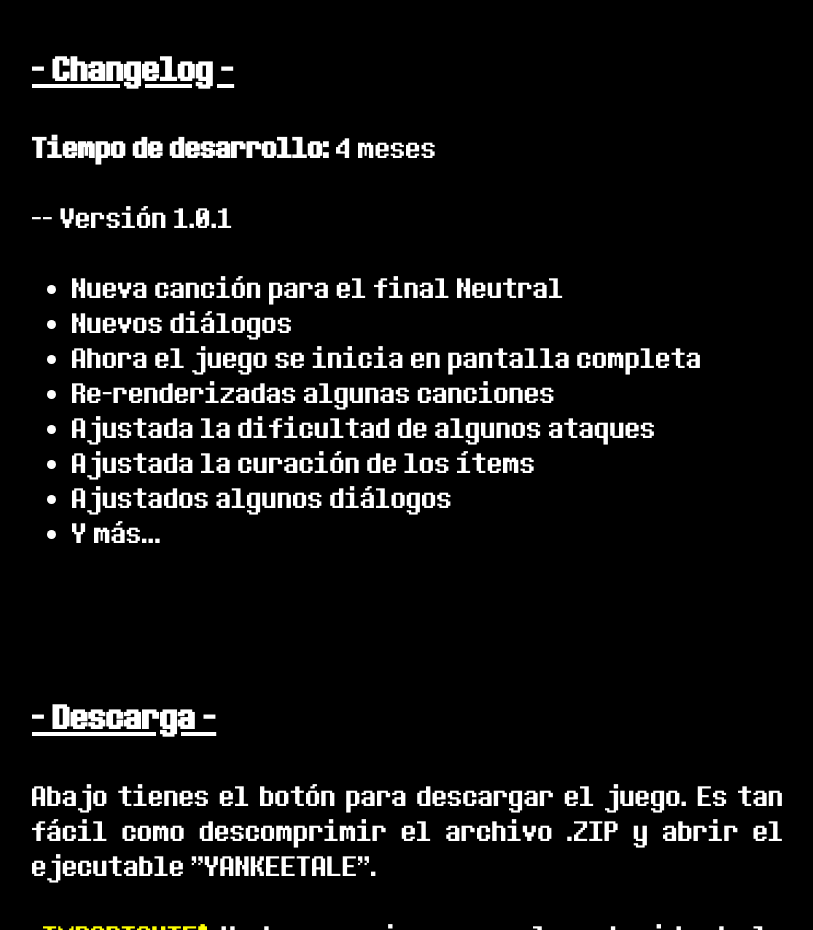
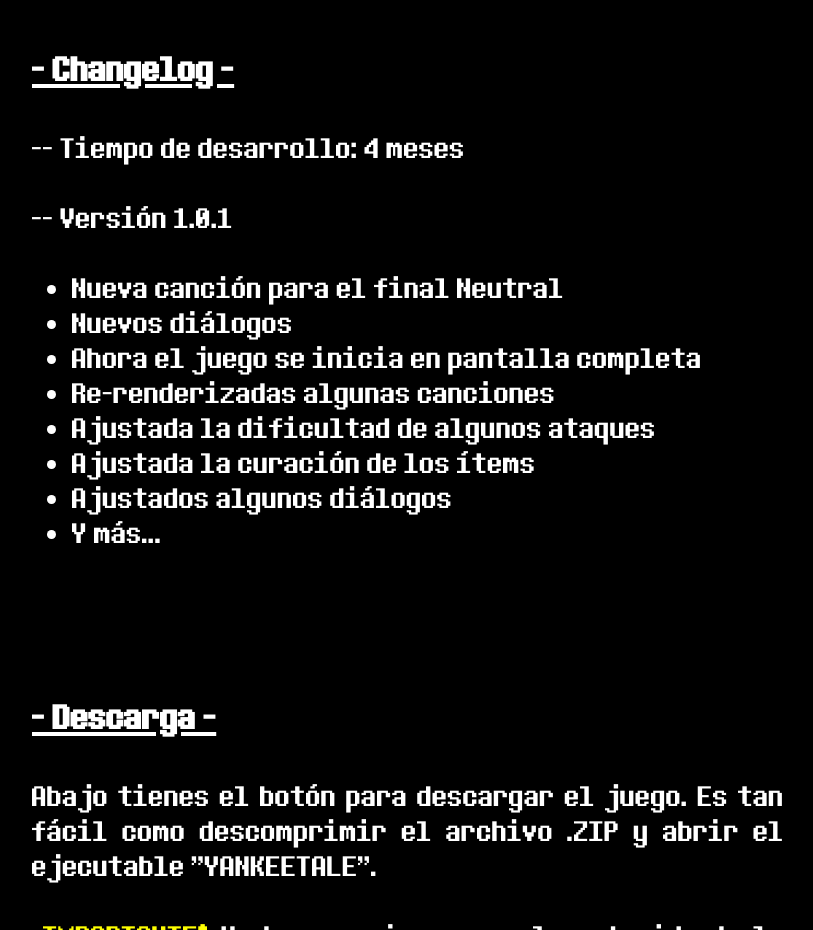
Before and after one commit to adry95/yankeetale, a plain HTML site: page index.html in a window 1280 px wide. Shown: the part 980-1910 px from the top of the page, without its empty margins (232-1045 px from the left). Drawn offline with nearby package versions, Linux system fonts and the light colour scheme.

Commit message:
Update index.html

```diff
--- a/index.html
+++ b/index.html
@@ -36,7 +36,7 @@
     <br><br>
 
         <h3><u>- Changelog -</u></h3>
-        <p><b>Tiempo de desarrollo:</b> 4 meses</p>
+        <p>-- Tiempo de desarrollo: 4 meses</p>
         <p>-- Versión 1.0.1</p>
         <ul>
             <li>Nueva canción para el final Neutral</li>
```
